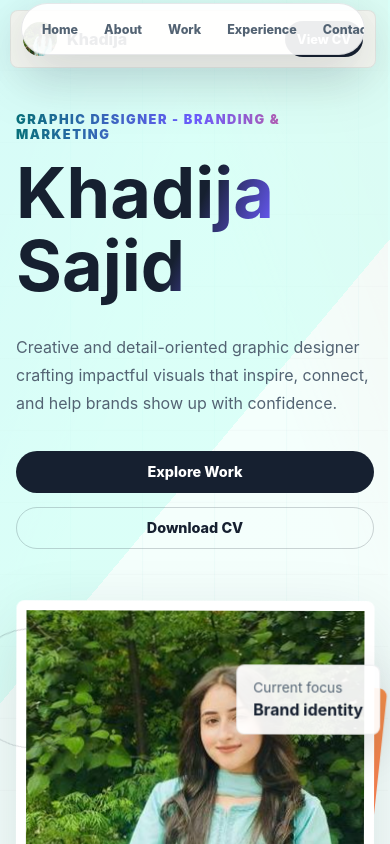
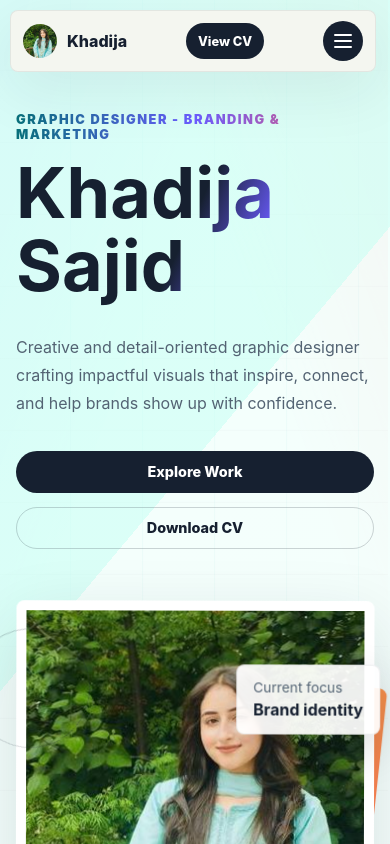
Before and after one commit to FarhanAli2000/khadijaPortfolio, a React (Create React App) app: page / in a window 390 px wide. Shown: the top 844 px of the page. Built offline with nearby package versions, Linux system fonts and the light colour scheme.

Commit message:
Add mobile hamburger navigation

```diff
--- a/src/App.css
+++ b/src/App.css
@@ -101,6 +101,48 @@ img {
   display: flex;
   gap: 4px;
   min-width: 0;
+}
+
+.menu-toggle {
+  align-items: center;
+  background: var(--ink);
+  border: 0;
+  border-radius: 999px;
+  cursor: pointer;
+  display: none;
+  flex-direction: column;
+  gap: 4px;
+  height: 40px;
+  justify-content: center;
+  padding: 0;
+  transition: background 220ms ease, transform 220ms ease;
+  width: 40px;
+}
+
+.menu-toggle span {
+  background: #fff;
+  border-radius: 999px;
+  display: block;
+  height: 2px;
+  transition: transform 220ms ease, opacity 220ms ease;
+  width: 18px;
+}
+
+.menu-toggle:hover {
+  background: var(--coral);
+  transform: translateY(-2px);
+}
+
+.navbar.menu-open .menu-toggle span:nth-child(1) {
+  transform: translateY(6px) rotate(45deg);
+}
+
+.navbar.menu-open .menu-toggle span:nth-child(2) {
+  opacity: 0;
+}
+
+.navbar.menu-open .menu-toggle span:nth-child(3) {
+  transform: translateY(-6px) rotate(-45deg);
 }
 
 .nav-links a,
@@ -847,7 +889,37 @@ main {
 
 @media (max-width: 980px) {
   .nav-links {
-    display: none;
+    background: rgba(255, 255, 255, 0.96);
+    border: 1px solid rgba(22, 32, 48, 0.1);
+    border-radius: 8px;
+    box-shadow: 0 18px 60px rgba(22, 32, 48, 0.14);
+    display: grid;
+    gap: 6px;
+    left: 12px;
+    opacity: 0;
+    padding: 10px;
+    pointer-events: none;
+    position: absolute;
+    right: 12px;
+    top: calc(100% + 10px);
+    transform: translateY(-8px);
+    transition: opacity 220ms ease, transform 220ms ease;
+    z-index: 22;
+  }
+
+  .navbar.menu-open .nav-links {
+    opacity: 1;
+    pointer-events: auto;
+    transform: translateY(0);
+  }
+
+  .nav-links a {
+    min-height: 42px;
+    padding: 0 14px;
+  }
+
+  .menu-toggle {
+    display: inline-flex;
   }
 
   .hero-section,
@@ -905,33 +977,9 @@ main {
     width: 34px;
   }
 
-  .nav-links {
-    background: rgba(255, 255, 255, 0.92);
-    border: 1px solid rgba(22, 32, 48, 0.1);
-    border-radius: 999px;
-    bottom: 12px;
-    box-shadow: 0 16px 48px rgba(22, 32, 48, 0.16);
-    display: flex;
-    gap: 2px;
-    left: 10px;
-    max-width: calc(100vw - 20px);
-    overflow-x: auto;
-    padding: 8px;
-    position: fixed;
-    right: 10px;
-    scrollbar-width: none;
-    z-index: 21;
-  }
-
-  .nav-links::-webkit-scrollbar {
-    display: none;
-  }
-
   .nav-links a {
-    flex: 0 0 auto;
-    font-size: 0.78rem;
-    min-height: 34px;
-    padding: 0 12px;
+    font-size: 0.86rem;
+    justify-content: flex-start;
   }
 
   .nav-cta {
@@ -941,12 +989,11 @@ main {
   }
 
   .animated-section {
-    padding: 88px 16px 104px;
+    padding: 88px 16px;
   }
 
   .hero-section {
     min-height: auto;
-    padding-bottom: 124px;
     padding-top: 112px;
   }
 
--- a/src/components/Navbar.js
+++ b/src/components/Navbar.js
@@ -1,3 +1,4 @@
+import { useState } from 'react';
 import { profile } from '../data/portfolioData';
 
 const navItems = [
@@ -9,16 +10,20 @@ const navItems = [
 ];
 
 function Navbar() {
+  const [isMenuOpen, setIsMenuOpen] = useState(false);
+
+  const closeMenu = () => setIsMenuOpen(false);
+
   return (
-    <nav className="navbar" aria-label="Primary navigation">
-      <a className="brand" href="#home" aria-label="Khadija Sajid portfolio home">
+    <nav className={`navbar ${isMenuOpen ? 'menu-open' : ''}`} aria-label="Primary navigation">
+      <a className="brand" href="#home" aria-label="Khadija Sajid portfolio home" onClick={closeMenu}>
         <img src={profile.logo} alt="" />
         <span>Khadija</span>
       </a>
 
       <div className="nav-links">
         {navItems.map((item) => (
-          <a key={item.href} href={item.href}>
+          <a key={item.href} href={item.href} onClick={closeMenu}>
             {item.label}
           </a>
         ))}
@@ -27,6 +32,18 @@ function Navbar() {
       <a className="nav-cta" href={profile.cv} target="_blank" rel="noreferrer">
         View CV
       </a>
+
+      <button
+        className="menu-toggle"
+        type="button"
+        aria-label="Toggle navigation menu"
+        aria-expanded={isMenuOpen}
+        onClick={() => setIsMenuOpen((current) => !current)}
+      >
+        <span />
+        <span />
+        <span />
+      </button>
     </nav>
   );
 }
```
